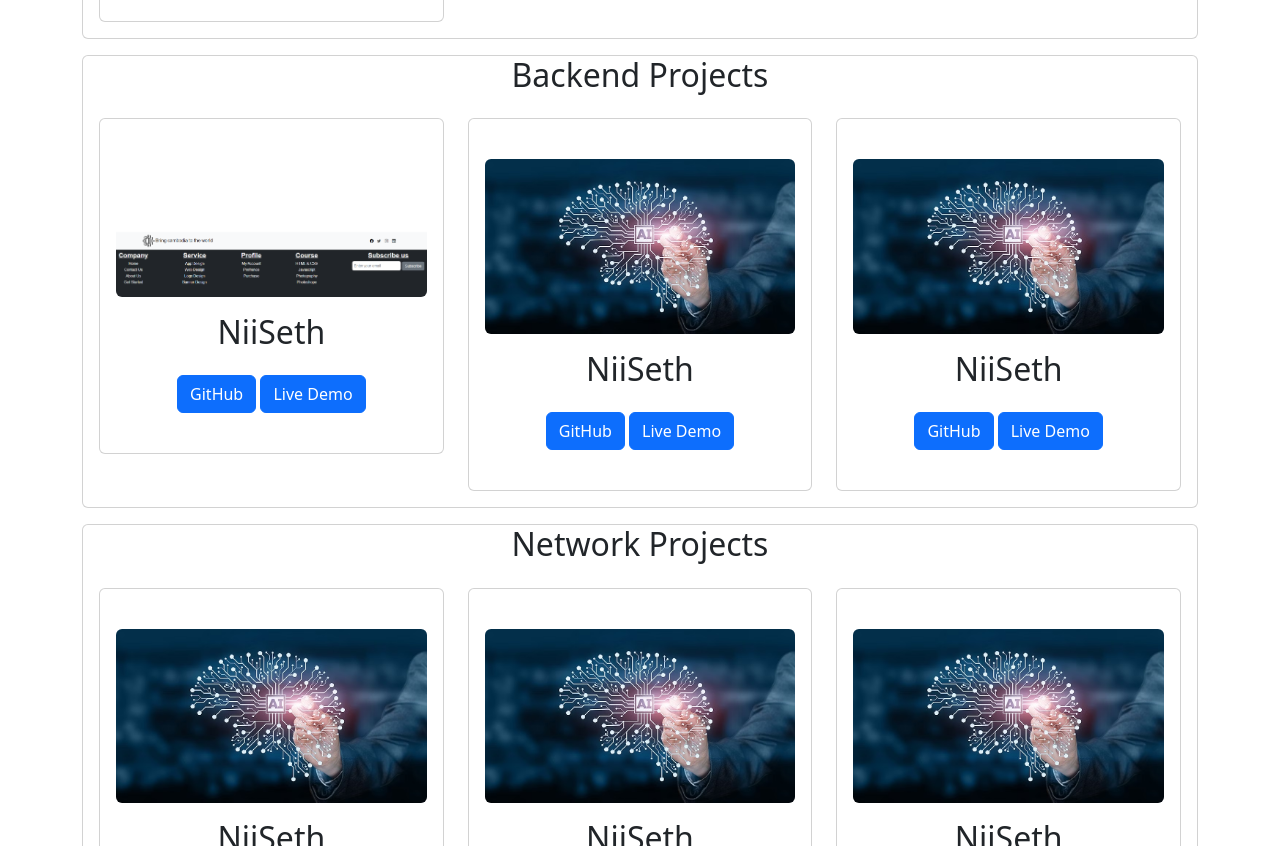
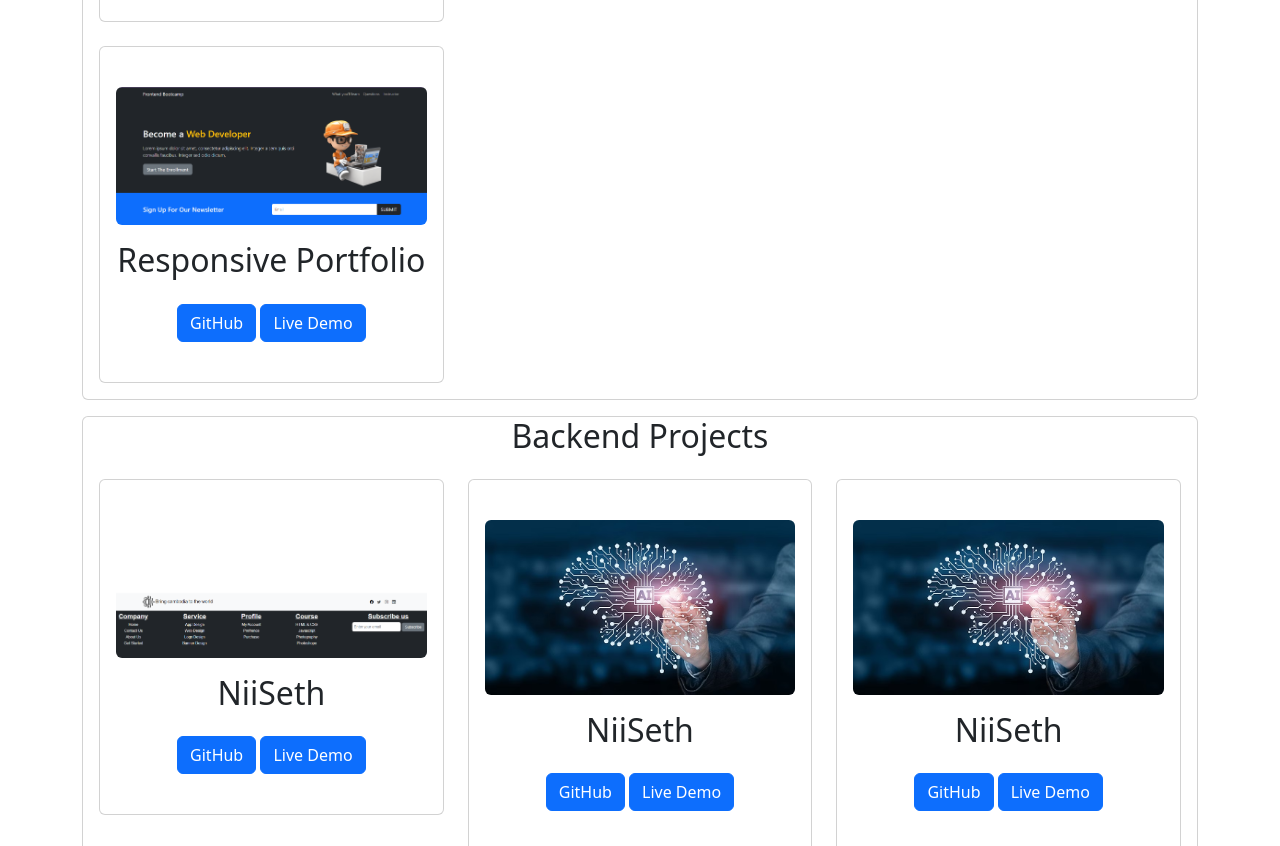
Before and after one commit to sambathCoding/bv1-portfolio, a website: page index.html in a window 1280 px wide. Shown: the part 2658-3504 px from the top of the page. Drawn offline with nearby package versions, Linux system fonts and the light colour scheme.

Commit message:
5th commit

```diff
--- a/index.html
+++ b/index.html
@@ -438,6 +438,36 @@
                 </div>
               </div>
             </div>
+            <!--Project four-->
+            <div class="col">
+              <div class="card py-4">
+                <div class="card-body d-flex-row">
+                  <img
+                    src="assets/project_04_front.png"
+                    alt=""
+                    class="img-fluid mb-3 rounded"
+                  />
+
+                  <h2 class="card-title text-dark mb-4">
+                    Responsive Portfolio
+                  </h2>
+                  <div class="d-grid gap-2 d-lg-block">
+                    <button
+                      onclick="location.href='https://github.com/sambathCoding/bv2-testing'"
+                      class="btn btn-primary btn-md-lg"
+                    >
+                      GitHub
+                    </button>
+                    <button
+                      onclick="location.href='https://sambathcoding.github.io/bv2-testing/'"
+                      class="btn btn-primary btn-md-lg"
+                    >
+                      Live Demo
+                    </button>
+                  </div>
+                </div>
+              </div>
+            </div>
           </div>
         </div>
         <!--Backend project-->
```
Also changed, not shown: assets/project_04_front.png (added).
